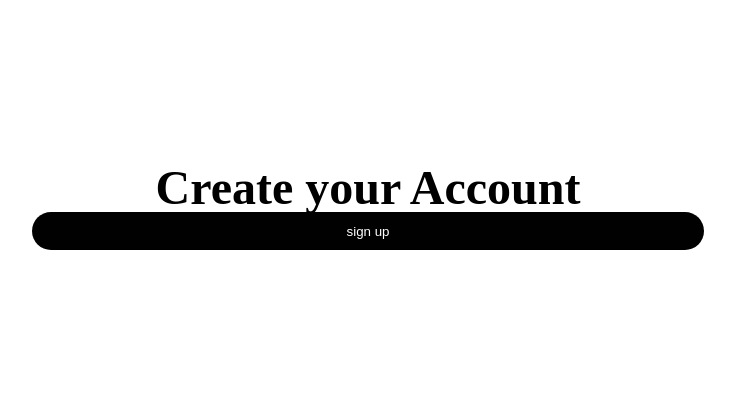
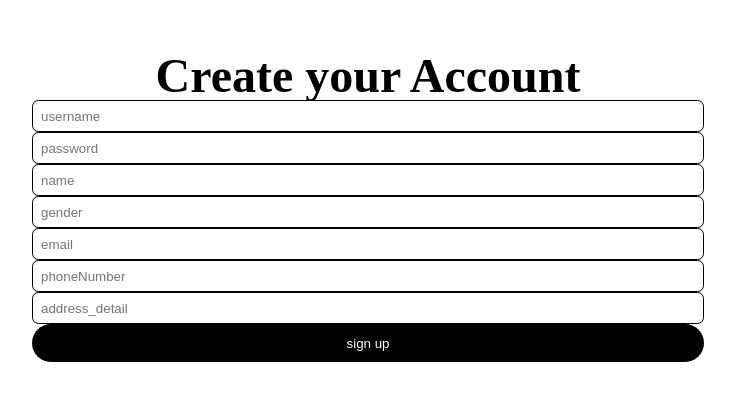
Before and after one commit to sasstyle/frontend, a React (Vite) app: page /signup in a window 1280 px wide. Shown: the part 193-594 px from the top of the page, without its empty margins (272-1007 px from the left). Built offline with nearby package versions, Linux system fonts and the light colour scheme.

Commit message:
feat: :white_check_mark: login, signup : 기본 Input 기능 추가

```diff
--- a/src/core/components/AppInput.tsx
+++ b/src/core/components/AppInput.tsx
@@ -1,14 +1,15 @@
 import styled from 'styled-components'
-import { useInput } from '../hooks/useInput'
 
 interface Props {
   placeHolder: string
+  onSetValue: (e: any) => void
+  value: string
 }
 
 export default function AppInput(props: Props) {
-  const { value, onSetValue } = useInput('')
+  // const { value, onSetValue } = useInput('')
 
-  return <Input value={value} onChange={onSetValue} placeholder={props.placeHolder}></Input>
+  return <Input value={props.value} onChange={props.onSetValue} placeholder={props.placeHolder}></Input>
 }
 
 const Input = styled.input`
--- a/src/views/login/Login.tsx
+++ b/src/views/login/Login.tsx
@@ -1,19 +1,23 @@
 import AppButton from '../../core/components/AppButton'
 import AppInput from '../../core/components/AppInput'
+import { useInput } from '../../core/hooks/useInput'
 import { Req_Login } from '../signup/signup.interface'
 import { useRequestLoginMutation } from '../signup/Signup.query'
 
 export default function Login() {
   const [login, { isLoading }] = useRequestLoginMutation()
 
+  const { value: username, onSetValue: setUserName } = useInput('')
+  const { value: password, onSetValue: setPassword } = useInput('')
+
   const onLogin = async () => {
-    const TEST: Req_Login = {
-      username: 'aa',
-      password: 'pppp',
+    const values = {
+      username,
+      password,
     }
 
     try {
-      const result = login(TEST).unwrap()
+      const result = login(values).unwrap()
       console.log('login fullied', result)
     } catch (err: any) {
       const { status } = err
@@ -22,8 +26,8 @@ export default function Login() {
 
   return (
     <>
-      <AppInput placeHolder="id" />
-      <AppInput placeHolder="비밀번호" />
+      <AppInput placeHolder="username" value={username} onSetValue={setUserName} />
+      <AppInput placeHolder="password" value={password} onSetValue={setPassword} />
       <AppButton content="Login" radius="2rem" onClick={onLogin} />
     </>
   )
--- a/src/views/signup/SignUp.tsx
+++ b/src/views/signup/SignUp.tsx
@@ -1,25 +1,33 @@
 import AppButton from '../../core/components/AppButton'
+import AppInput from '../../core/components/AppInput'
 import AppTitle from '../../core/components/AppTitle'
+import { useInput } from '../../core/hooks/useInput'
 import { Req_Signup } from './signup.interface'
 import { useRequestSignupMutation } from './Signup.query'
 
 export default function SignUp() {
   const [signUp, { isLoading }] = useRequestSignupMutation()
 
+  const { value: username, onSetValue: setUserName } = useInput('')
+  const { value: password, onSetValue: setPassword } = useInput('')
+  const { value: name, onSetValue: setName } = useInput('')
+  const { value: gender, onSetValue: setGender } = useInput('')
+  const { value: email, onSetValue: setEmail } = useInput('')
+  const { value: phoneNumber, onSetValue: setPhone } = useInput('')
+  const { value: address_detail, onSetValue: setAddress } = useInput('')
+
   const onSignUp = async () => {
-    const TEST: Req_Signup = {
-      username: 'aa',
-      password: 'pppp',
-      name: 'name',
-      gender: 'WOMAN',
-      email: 'aaa@aaa.com',
-      phoneNumber: '123-4456-777',
-      city: 'seoul',
-      street: 'street123',
-      zipcode: '123-123',
+    const values = {
+      username,
+      password,
+      name,
+      gender,
+      email,
+      phoneNumber,
+      address_detail,
     }
     try {
-      await signUp(TEST)
+      await signUp(values)
     } catch (err: any) {
       const { status } = err
     }
@@ -27,6 +35,13 @@ export default function SignUp() {
   return (
     <>
       <AppTitle title="Create your Account" />
+      <AppInput placeHolder="username" value={username} onSetValue={setUserName} />
+      <AppInput placeHolder="password" value={password} onSetValue={setPassword} />
+      <AppInput placeHolder="name" value={name} onSetValue={setName} />
+      <AppInput placeHolder="gender" value={gender} onSetValue={setGender} />
+      <AppInput placeHolder="email" value={email} onSetValue={setEmail} />
+      <AppInput placeHolder="phoneNumber" value={phoneNumber} onSetValue={setPhone} />
+      <AppInput placeHolder="address_detail" value={address_detail} onSetValue={setAddress} />
       <AppButton content="sign up" radius="2rem" onClick={onSignUp} />
     </>
   )
```
Also changed, not shown: src/views/signup/signup.interface.ts (+6 -9 lines).
